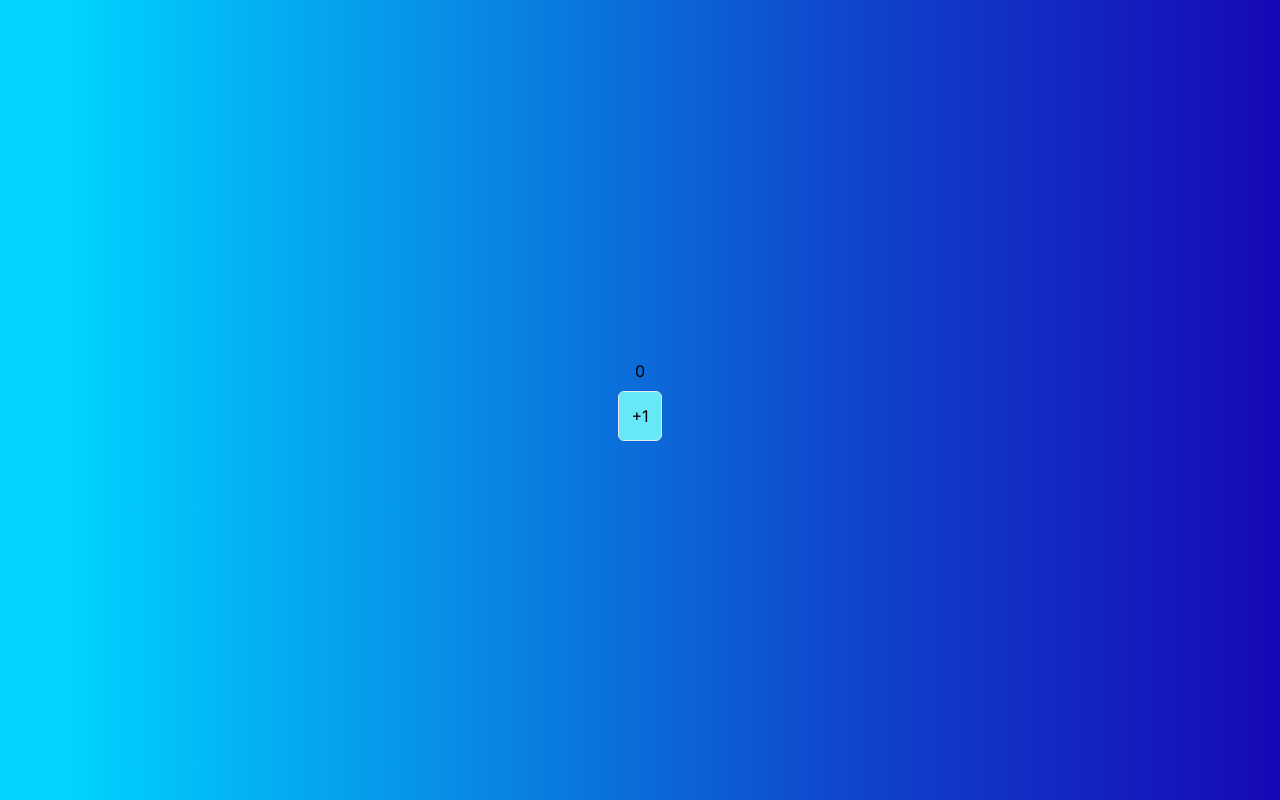
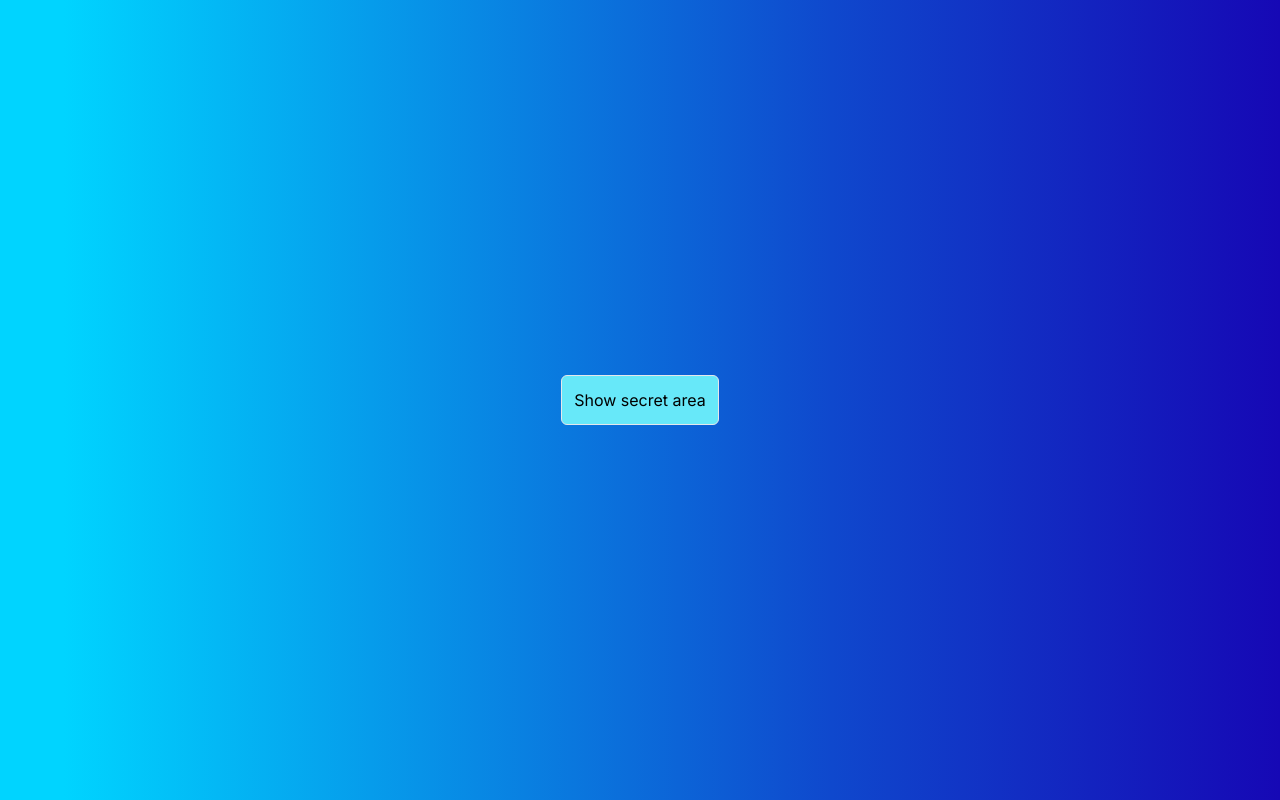
Before and after one commit to mspdl/reactjs-first_project, a Next.js app: page / in a window 1280 px wide. Built offline with nearby package versions, Linux system fonts and the light colour scheme.

Commit message:
states with UI

```diff
--- a/src/components/StateExample.tsx
+++ b/src/components/StateExample.tsx
@@ -1,20 +1,22 @@
 import { useState } from "react";
 
 const StateExample = () => {
-  const [count, setCount] = useState(0);
+  const [showSecret, setShowScret] = useState(false);
 
   const handleButtonClick = () => {
-    setCount(count + 1);
+    setShowScret(!showSecret);
   };
   return (
     <>
-      <p>{count}</p>
       <button
         className="border p-3 rounded-md bg-cyan-300"
         onClick={handleButtonClick}
       >
-        +1
+        {showSecret ? "Hide" : "Show"} secret area
       </button>
+      {showSecret && (
+        <div className="p-3 bg-blue-300 rounded-md mt-3">Secret area</div>
+      )}
     </>
   );
 };
```
